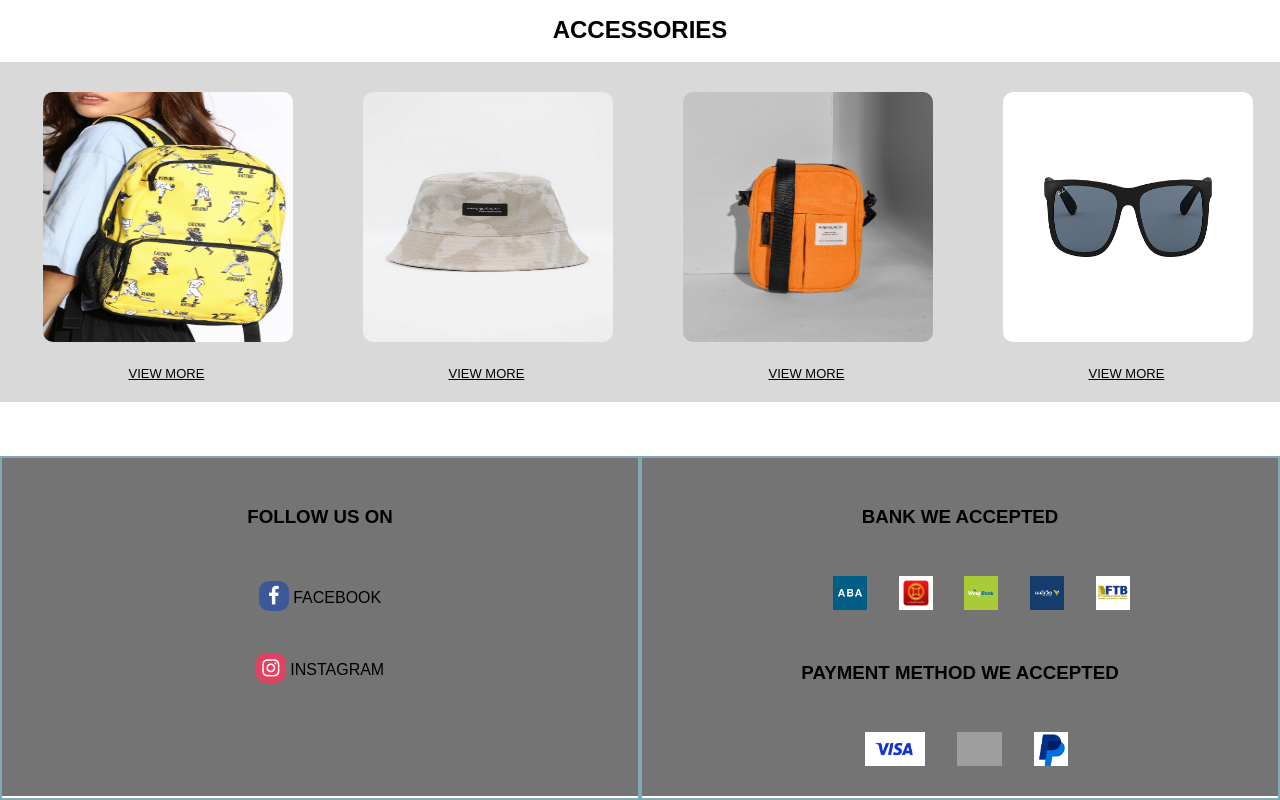
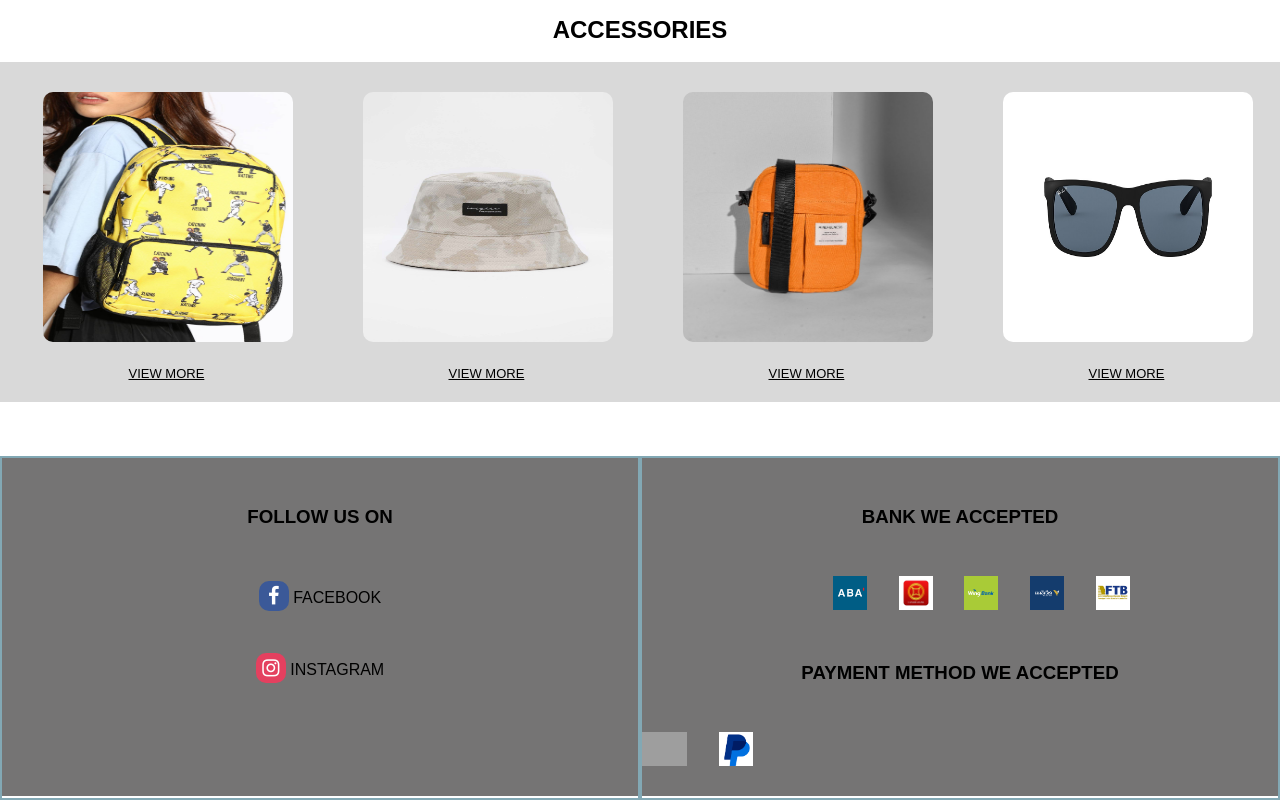
Before and after one commit to HengChhayhong275/e-commence, a Vue app in the folder Web/: page / in a window 1280 px wide. Shown: the part 4722-5522 px from the top of the page. Built offline with nearby package versions, Linux system fonts and the light colour scheme; grey boxes are pictures that could not be loaded; a web font is replaced by a local one.

Commit message:
update /login

```diff
--- a/Web/src/views/HomeView.vue
+++ b/Web/src/views/HomeView.vue
@@ -373,7 +373,7 @@
                             <img src="../assets/images/aceleda.png" alt="ACELEDA BANK">
                             <img src="../assets/images/ftb.png" alt="FTB BANK">
                             <h3 class="upper-text">PAYMENT METHOD WE ACCEPTED</h3>
-                            <img class="leading-img1" src="../assets/images/visa.jpeg" alt="VISA">
+
                             <img src="../assets/images/mastercard.png" alt="MASTERCARD">
                             <img src="../assets/images/paypal.png" alt="PAYPAL">
                           </div>
```
